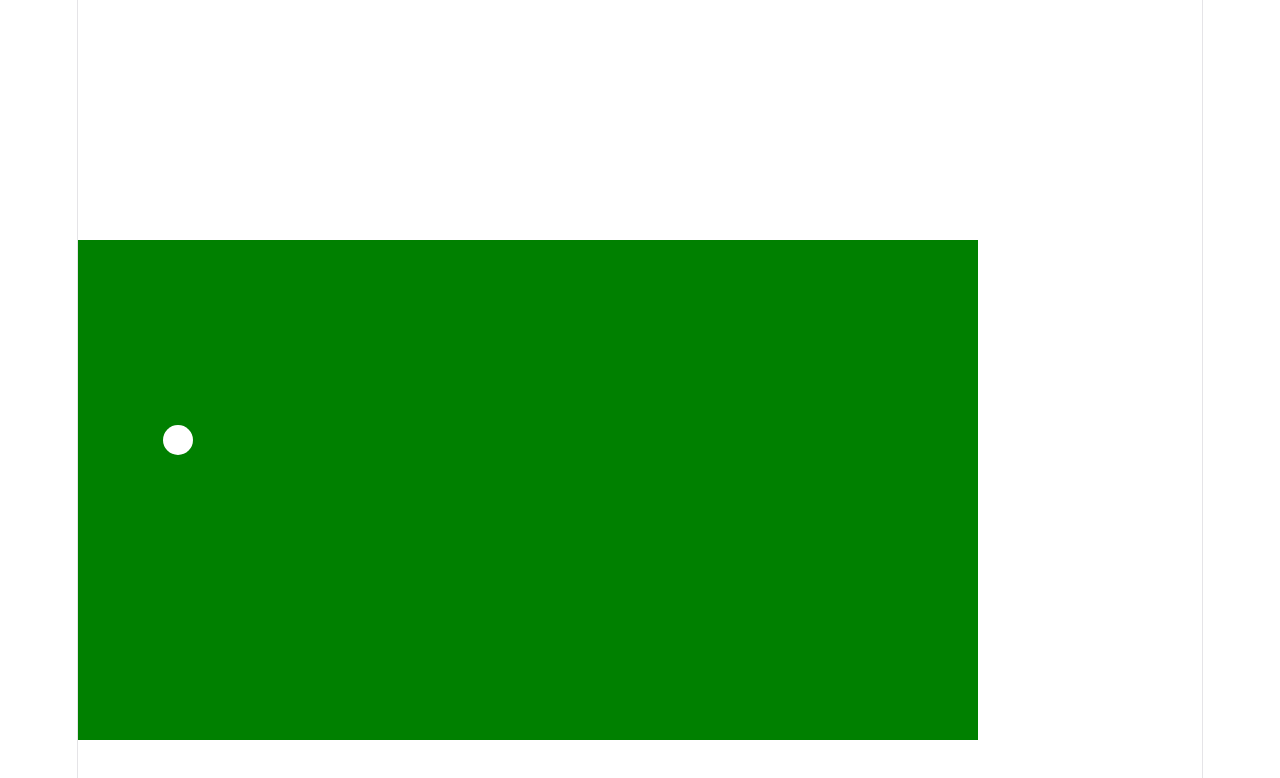
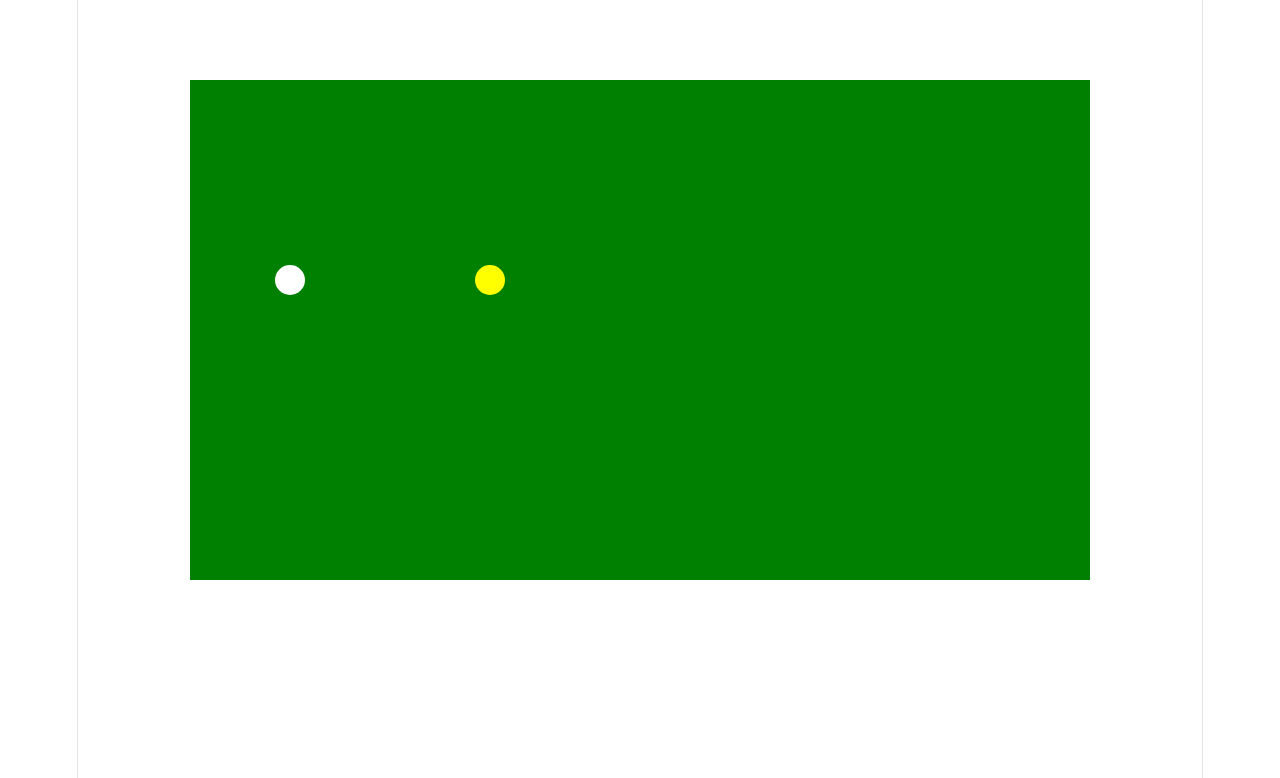
Before and after one commit to andrew-guadiana/8-ball_pool_AI, a React (Vite) app in the folder frontend/: page / in a window 1280 px wide. Shown: the top 778 px of the page. Built offline with nearby package versions, Linux system fonts and the light colour scheme.

Commit message:
Balls are draggable

```diff
--- a/frontend/src/App.tsx
+++ b/frontend/src/App.tsx
@@ -11,11 +11,13 @@ type BallProps = {
   x: number
   y: number
   color: string
+  onPointerDown?: () => void
 }
 
-function Ball({ x, y, color }: BallProps) {
+function Ball({ x, y, color, onPointerDown }: BallProps) {
   return (
     <div
+      onPointerDown={onPointerDown}
       style={{
         position: "absolute",
         left: x - 15,
@@ -24,6 +26,7 @@ function Ball({ x, y, color }: BallProps) {
         height: 30,
         borderRadius: "50%",
         background: color,
+        cursor: "grab",
       }}
     />
   )
@@ -31,43 +34,48 @@ function Ball({ x, y, color }: BallProps) {
 
 function App() {
   const [balls, setBalls] = useState<Ball[]>([
-    {
-    id: "cue",
-    x: 100,
-    y: 200,
-    color: "white",
-  },
+    { id: "cue", x: 100, y: 200, color: "white" },
+    { id: "1", x: 300, y: 200, color: "yellow" },
   ])
 
+  const [draggingId, setDraggingId] = useState<string | null>(null)
 
-return (
-  <div
-  onClick={(e: React.MouseEvent<HTMLDivElement>) => {
+  const updateBallPosition = (e: React.PointerEvent<HTMLDivElement>) => {
+    if (!draggingId) return
+
     const rect = e.currentTarget.getBoundingClientRect()
     const x = e.clientX - rect.left
     const y = e.clientY - rect.top
 
-    setBalls([
-      {
-        id: "cue",
-        x,
-        y,
-        color: "white",
-      },
-    ])
-  }}
+    setBalls((prev) =>
+      prev.map((ball) =>
+        ball.id === draggingId ? { ...ball, x, y } : ball
+      )
+    )
+  }
+
+  return (
+    <div
+      onPointerMove={updateBallPosition}
+      onPointerUp={() => setDraggingId(null)}
+      onPointerLeave={() => setDraggingId(null)}
       style={{
         width: 900,
         height: 500,
-    position: "absolute", left: "center", top: "30%",
+        position: "relative",
         background: "green",
-  }}>
-  {balls.map(ball => (
+        margin: "80px auto",
+      }}
+    >
+      {balls.map((ball) => (
         <Ball
           key={ball.id}
           x={ball.x}
           y={ball.y}
           color={ball.color}
+          onPointerDown={() => {
+            setDraggingId(ball.id)
+          }}
         />
       ))}
     </div>
```
Lines whose indentation alone changed are shown as unchanged.
